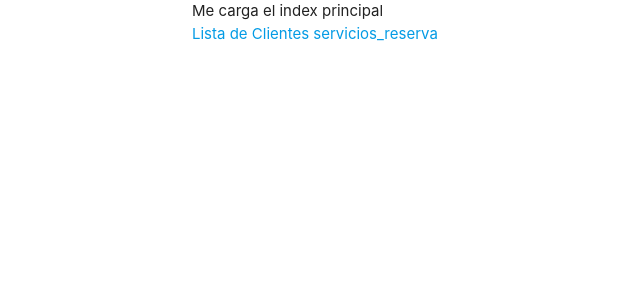
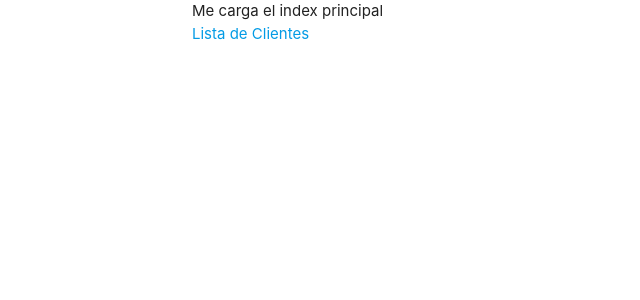
Before and after one commit to janperron/hotelrepositoriophp, a PHP site: page /index.php in a window 1280 px wide. Shown: the top 300 px of the page, without its empty margins (0-640 px from the left). Run offline with PHP 8.4, Linux system fonts and the light colour scheme.

Commit message:
empleados

```diff
--- a/config/ConectorBd.php
+++ b/config/ConectorBd.php
@@ -6,7 +6,7 @@ class ConectorBd{
     private $servidor="localhost";//127.0.0.1
     private $usuarioBd="root";
     private $claveBd="";
-    private $baseDatos="cambulos_proyecto";
+    private $baseDatos="cambulos";
     //
     private $conexion;//guardar la conexion
 
--- a/index.php
+++ b/index.php
@@ -2,7 +2,6 @@
 
 require_once("./config/Enrutador.php");
 require_once("./controllers/clientectr.php");
-require_once("./controllers/servicios_reservas.php");
 ?>
 
 
@@ -29,7 +28,6 @@ require_once("./controllers/servicios_reservas.php");
             echo "Me carga el index principal<br>";
     ?>
         <a href="index.php?vista=cliente/inicio">Lista de Clientes</a>
-        <a href="index.php?vista=servicio_reserva/inicio">servicios_reserva</a>
         <?php
         }
    ?>
```
